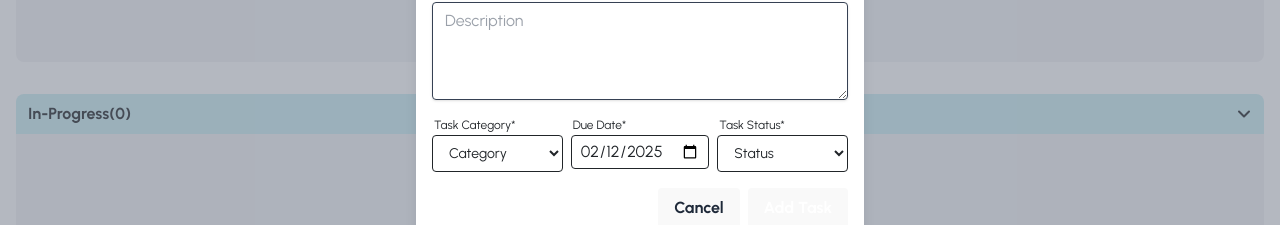
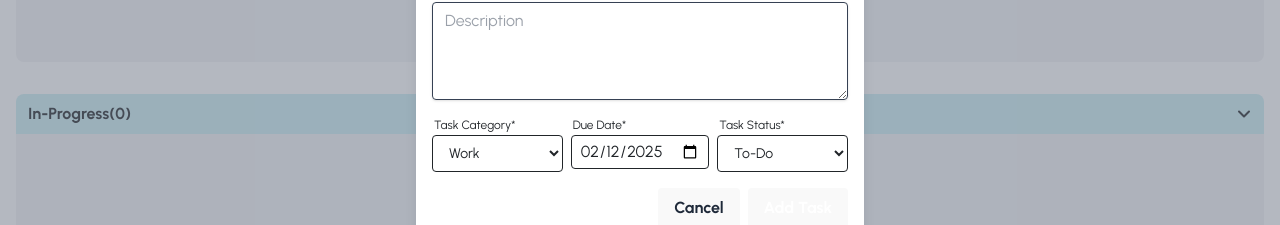
Before and after one commit to Akhi1Codes/taskflow, a React (Vite) app: page /dashboard in a window 1280 px wide. Both pictures are taken after typing "Sample" into the empty fields and a click on the button "Add Task". Shown: the part 330-555 px from the top of the page. Built offline with nearby package versions, Linux system fonts and the light colour scheme; no server answers.

Commit message:
Fix : Added strict types for category and status

```diff
--- a/src/components/AddTask.tsx
+++ b/src/components/AddTask.tsx
@@ -7,9 +7,9 @@ interface AddTaskProps {
 interface TaskData {
   title: string;
   description: string;
-  category: string;
+  category: "Work" | "Personal";
   dueDate: string;
-  status: string;
+  status: "To-Do" | "In-Progress" | "Completed";
 }
 
 const AddTask: React.FC<AddTaskProps> = ({ onClose }) => {
@@ -19,9 +19,9 @@ const AddTask: React.FC<AddTaskProps> = ({ onClose }) => {
   const [taskData, setTaskData] = useState<TaskData>({
     title: "",
     description: "",
-    category: "Category",
+    category: "Work",
     dueDate: todayFormatted,
-    status: "Status",
+    status: "To-Do",
   });
 
   const handleChange = (
@@ -30,21 +30,18 @@ const AddTask: React.FC<AddTaskProps> = ({ onClose }) => {
     >
   ) => {
     const { name, value } = e.target;
-    setTaskData({ ...taskData, [name]: value });
+    setTaskData({ ...taskData, [name]: value } as TaskData);
   };
 
   const handleSubmit = (e: React.FormEvent) => {
     e.preventDefault();
 
-    if (
-      taskData.title.trim() === "" ||
-      taskData.description.trim() === "" ||
-      taskData.category === "Category" ||
-      taskData.status === "Status"
-    ) {
+    if (taskData.title.trim() === "" || taskData.description.trim() === "") {
       alert("Please fill in all required fields.");
       return;
     }
+
+    console.log(taskData);
     onClose();
   };
 
@@ -79,9 +76,8 @@ const AddTask: React.FC<AddTaskProps> = ({ onClose }) => {
                   value={taskData.category}
                   onChange={handleChange}
                 >
-                  <option disabled>Category</option>
-                  <option>Work</option>
-                  <option>Personal</option>
+                  <option value="Work">Work</option>
+                  <option value="Personal">Personal</option>
                 </select>
               </div>
               <div className="w-full sm:w-1/3">
@@ -103,10 +99,9 @@ const AddTask: React.FC<AddTaskProps> = ({ onClose }) => {
                   value={taskData.status}
                   onChange={handleChange}
                 >
-                  <option disabled>Status</option>
-                  <option>To-Do</option>
-                  <option>In-Progress</option>
-                  <option>Completed</option>
+                  <option value="To-Do">To-Do</option>
+                  <option value="In-Progress">In-Progress</option>
+                  <option value="Completed">Completed</option>
                 </select>
               </div>
             </div>
```
